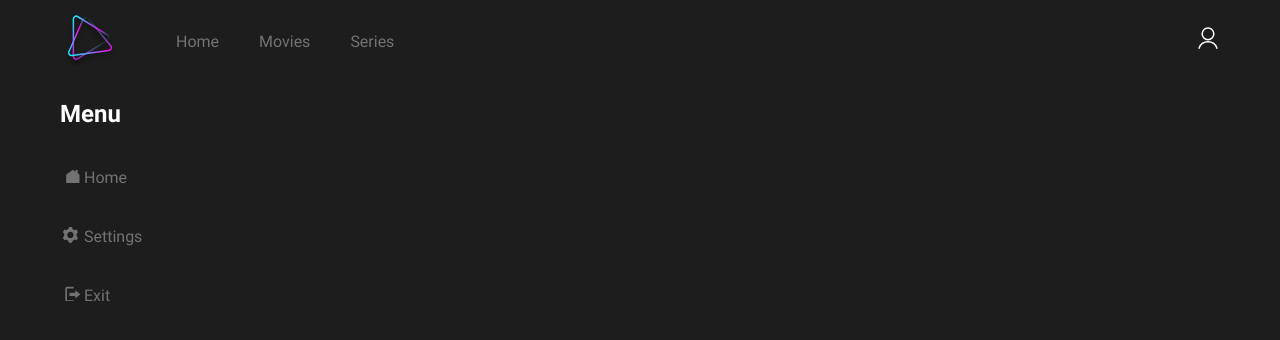
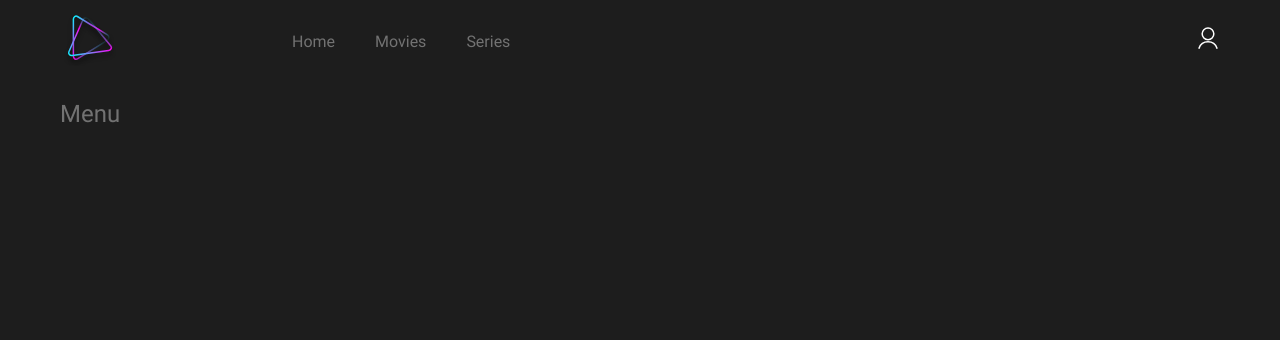
Before and after one commit to DmitriiPavlyuchenko/cinema, a Vue app: page / in a window 1280 px wide. Shown: the top 340 px of the page. Built offline with nearby package versions, Linux system fonts and the light colour scheme.

Commit message:
Feature (aside) add html and scss aside

```diff
--- a/src/assets/img/icons-font/style.css
+++ b/src/assets/img/icons-font/style.css
@@ -10,7 +10,7 @@
   font-display: block;
 }
 
-[class^="icon-"]:before, [class*=" icon-"]:before {
+[class^="icon-"]:before, [class*=" icon-"]:before, [class*=" icon-"]:after, [class^="icon-"]:after {
   /* use !important to prevent issues with browser extensions that change fonts */
   font-family: 'font-icon' !important;
   speak: never;
@@ -30,7 +30,7 @@
   color: #fff;
 }
 
-.icon-arrow-left:before {
+.icon-arrow-left:after {
   content: "\e901";
   color: #fff;
 }
@@ -50,7 +50,7 @@
   color: #fff;
 }
 
-.icon-arrow-right:before {
+.icon-arrow-right:after {
   content: "\e908";
   color: #fff;
 }
--- a/src/components/AppAsideMenu.vue
+++ b/src/components/AppAsideMenu.vue
@@ -1,29 +1,39 @@
 <template>
   <aside :class="$style['aside-menu']">
-    <h2 :class="$style['menu-title']">Menu</h2>
-    <ul :class="$style['menu-list']">
+    <button :class="[$style['menu-open']]" type="button" @click="openMenu">
+      Menu
+    </button>
+    <ul v-if="openedMenu" :class="$style['menu-list']">
       <li :class="$style['menu-item']">
-        <router-link :to="{ name: 'homeview' }" :class="$style['menu-link']">
-          <IconBase width="15" height="15" icon-name="home">
+        <router-link :class="$style['menu-link']" :to="{ name: 'homeview' }">
+          <IconBase height="15" icon-name="home" width="15">
             <IconHome />
           </IconBase>
-          Home
+          <span>Home</span>
         </router-link>
       </li>
       <li :class="$style['menu-item']">
-        <router-link :to="{ name: 'settings' }" :class="$style['menu-link']">
-          <IconBase width="19" height="19" icon-name="settings">
+        <button :class="$style['menu-link']" type="button">
+          <IconBase height="18" icon-name="filter" width="18">
+            <IconFilter />
+          </IconBase>
+          <span>Filter</span>
+        </button>
+      </li>
+      <li :class="$style['menu-item']">
+        <router-link :class="$style['menu-link']" :to="{ name: 'settings' }">
+          <IconBase height="19" icon-name="settings" width="19">
             <IconSettings />
           </IconBase>
-          Settings
+          <span>Settings</span>
         </router-link>
       </li>
       <li :class="$style['menu-item']">
-        <router-link :to="{ name: 'homeview' }" :class="$style['menu-link']">
-          <IconBase width="15" height="15" icon-name="exit">
+        <router-link :class="$style['menu-link']" :to="{ name: 'homeview' }">
+          <IconBase height="15" icon-name="exit" width="15">
             <IconExit />
           </IconBase>
-          Exit
+          <span>Exit</span>
         </router-link>
       </li>
     </ul>
@@ -36,42 +46,97 @@ import IconHome from "@/components/icons/IconHome.vue";
 import IconBase from "@/components/ui/IconBase.vue";
 import IconSettings from "@/components/icons/IconSettings.vue";
 import IconExit from "@/components/icons/IconExit.vue";
+import IconFilter from "@/components/icons/IconFilter.vue";
 
 export default defineComponent({
   name: "AppAsideMenu",
-  components: { IconSettings, IconExit, IconBase, IconHome },
+  components: { IconFilter, IconSettings, IconExit, IconBase, IconHome },
+  data() {
+    return {
+      isMenuOpen: false,
+    };
+  },
+  computed: {
+    openedMenu(): boolean {
+      return this.isMenuOpen;
+    },
+  },
+  methods: {
+    openMenu() {
+      this.isMenuOpen ? (this.isMenuOpen = false) : (this.isMenuOpen = true);
+    },
+  },
 });
 </script>
 
 <style lang="scss" module>
 .aside-menu {
-  max-width: 10%;
   padding: 1rem 1rem 1rem 0;
+  max-width: 20%;
 
-  .menu-title {
+  .menu-open {
     font-size: 1.2rem;
+    display: flex;
+    align-items: center;
+    color: $grey;
+    transition: color 0.5s;
+  }
+
+  .menu-open:hover {
+    color: $text-color;
   }
 
   .menu-list {
     display: flex;
-    gap: 2rem;
     flex-direction: column;
     padding-top: 2rem;
+    transition: all 0.5s ease-in-out;
+    animation-name: slide;
+    animation-duration: 0.5s;
+  }
+
+  @keyframes slide {
+    from {
+      transform: translateX(-30%);
+    }
+    to {
+      transform: translateX(0%);
+    }
+  }
+
+  .menu-item {
+    display: flex;
   }
 
   .menu-link {
     font-size: 0.8rem;
     color: $grey;
+    transition: color 0.5s;
     display: flex;
-    transition: color 0.5s;
   }
 
   .menu-link > svg {
-    width: 25%;
+    margin-right: 1rem;
+  }
+
+  .menu-item:not(:last-child) {
+    padding-bottom: 2rem;
+  }
+
+  .menu-item:nth-last-child(2) {
+    padding-bottom: 1.5rem;
+  }
+
+  .menu-item:last-child {
+    padding-top: 1.5rem;
   }
 
   .menu-link:hover {
     color: $text-color;
   }
+
+  .active {
+    display: flex;
+  }
 }
 </style>
--- a/src/components/AppHeader.vue
+++ b/src/components/AppHeader.vue
@@ -57,7 +57,7 @@ export default {
   align-items: center;
 
   .logo {
-    flex: 0 0 10%;
+    flex: 0 0 20%;
     padding-right: 1rem;
   }
 
@@ -93,11 +93,5 @@ export default {
   .login {
     flex: 1 0 10%;
   }
-
-  .sign-in {
-  }
-
-  &__sign-in-icon {
-  }
 }
 </style>
--- /dev/null
+++ b/src/components/icons/IconFilter.vue
@@ -0,0 +1,5 @@
+<template>
+  <path
+    d="M8.5 0c-4.694 0-8.5 1.189-8.5 2.656v1.594l6.375 6.375v5.313c0 0.587 0.951 1.063 2.125 1.063s2.125-0.476 2.125-1.063v-5.313l6.375-6.375v-1.594c0-1.467-3.806-2.656-8.5-2.656zM1.567 2.305c0.398-0.227 0.956-0.442 1.615-0.622 1.46-0.4 3.349-0.62 5.318-0.62s3.858 0.22 5.318 0.62c0.659 0.18 1.217 0.396 1.615 0.622 0.262 0.15 0.404 0.276 0.47 0.352-0.066 0.076-0.208 0.202-0.47 0.352-0.398 0.227-0.956 0.442-1.615 0.622-1.46 0.4-3.349 0.62-5.318 0.62s-3.858-0.22-5.318-0.62c-0.659-0.18-1.217-0.396-1.615-0.622-0.262-0.15-0.404-0.276-0.47-0.352 0.066-0.076 0.208-0.202 0.47-0.352z"
+  ></path>
+</template>
--- a/src/components/icons/IconHome.vue
+++ b/src/components/icons/IconHome.vue
@@ -3,11 +3,3 @@
     d="M17.7288 7.82923L15.8639 6.42294V2.53465H13.1992V4.41232L9.99982 2L2.26804 7.82923C2.10858 7.97709 2.01253 8.18091 2 8.39801V17.3008C2.00078 17.6846 2.31152 17.9956 2.69533 17.9968H17.3015C17.6853 17.9956 17.996 17.6846 17.9968 17.3008V8.39872C17.9845 8.18137 17.8884 7.97726 17.7288 7.82923Z"
   />
 </template>
-
-<script>
-export default {
-  name: "IconHome",
-};
-</script>
-
-<style scoped></style>
```
Also changed, not shown: 1 other file (tests, documents, lock files or other folders).
